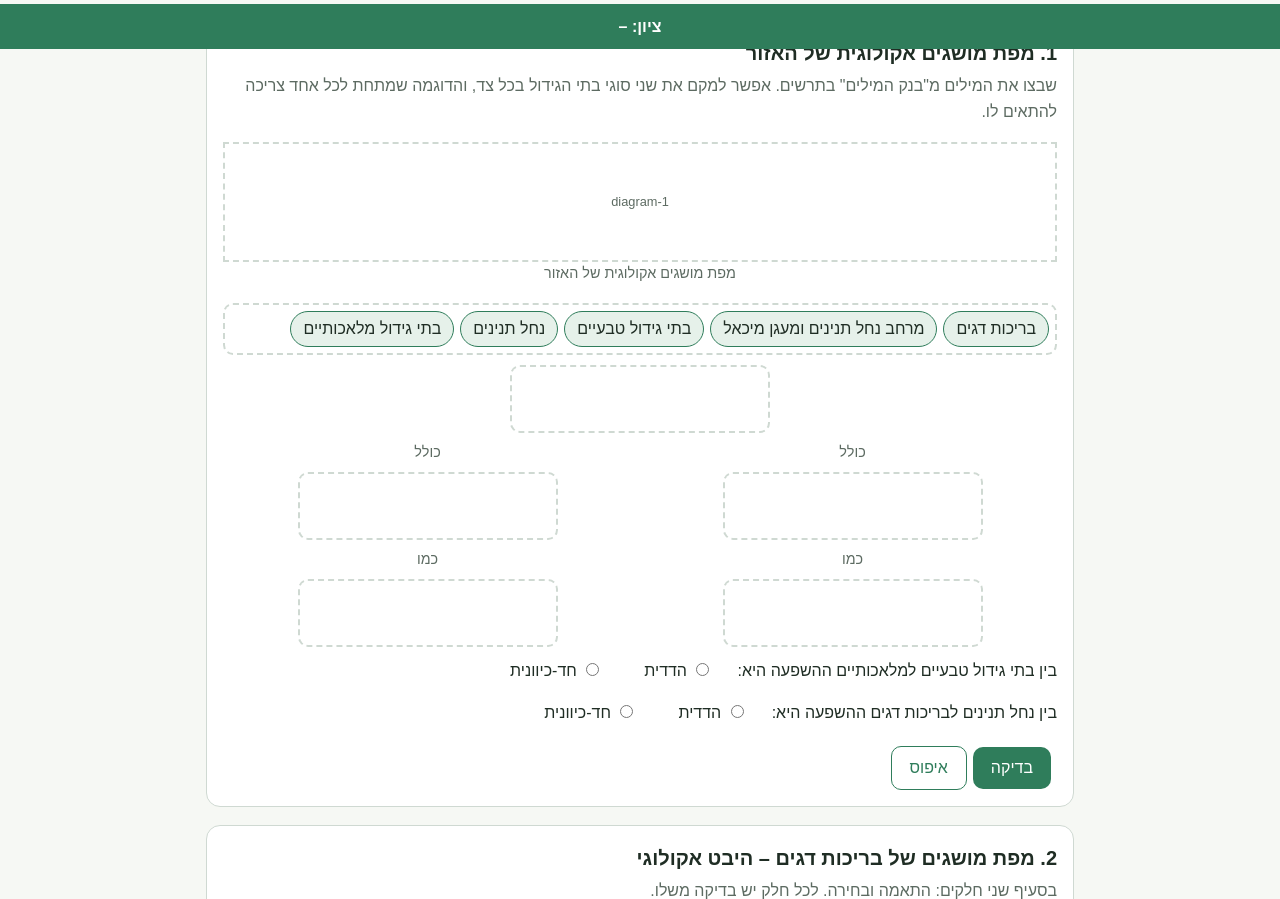
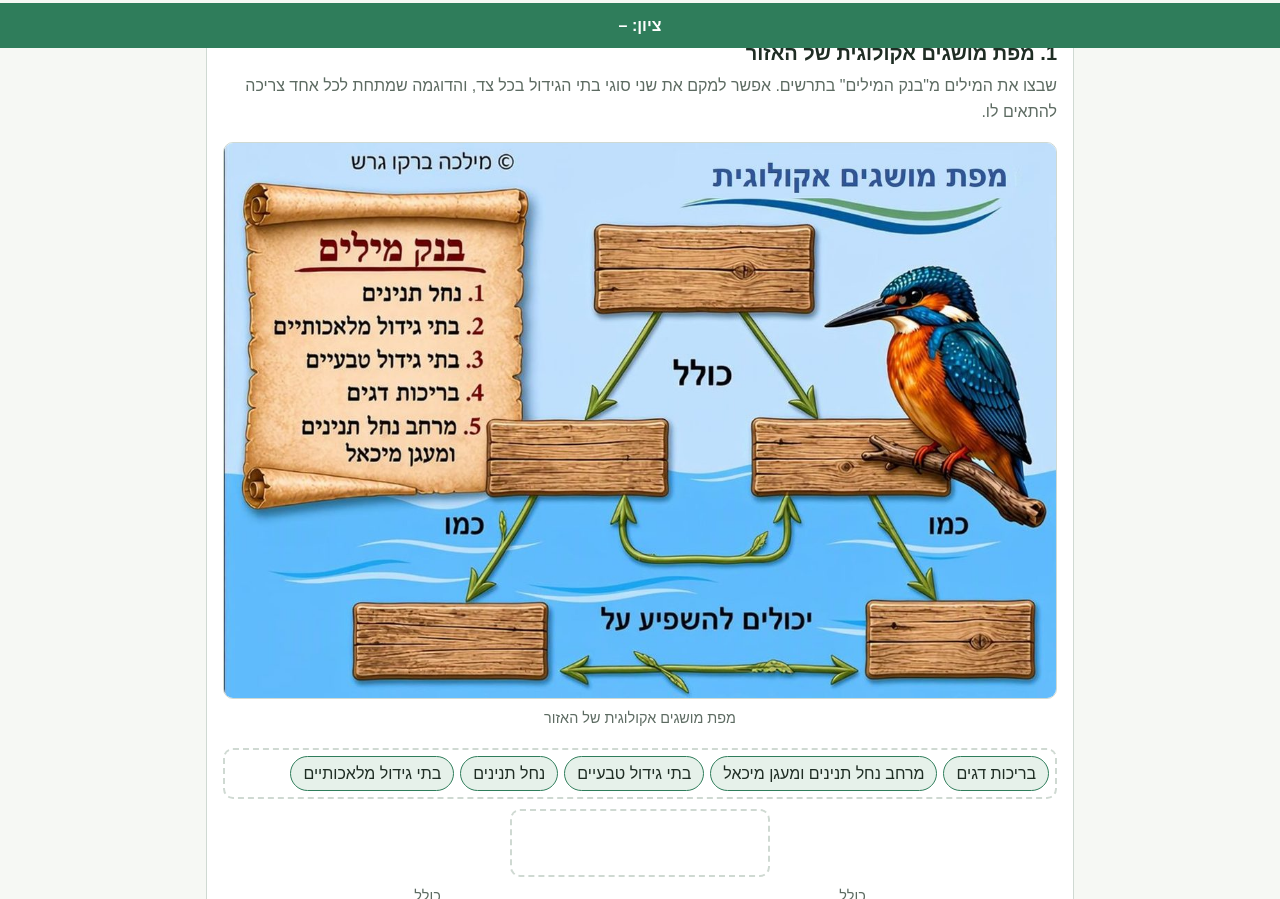
Before and after one commit to milkabcd-dot/brichot-dagim-ecology, a plain HTML site: page index.html in a window 1280 px wide. Shown: the part 751-1650 px from the top of the page. Drawn offline with Linux system fonts and the light colour scheme.

```diff
--- a/index.html
+++ b/index.html
@@ -181,7 +181,7 @@ const sel=(a,opts)=>`<select data-a="${a}"><option value="">בחרו…</option>
 const mc=(name,a,opts)=>opts.map(o=>`<label class="o"><input type="radio" name="${name}" value="${o}" data-a="${a}"> ${o}</label>`).join('');
 const S=[];
 /* 1 */
-S.push({pre:`<figure>${pic('diagram-1','מפת מושגים אקולוגית של האזור','jpg')}<figcaption>מפת מושגים אקולוגית של האזור</figcaption></figure>`,t:"מפת מושגים אקולוגית של האזור",i:"שבצו את המילים מ\"בנק המילים\" בתרשים. אפשר למקם את שני סוגי בתי הגידול בכל צד, והדוגמה שמתחת לכל אחד צריכה להתאים לו.",
+S.push({pre:`<figure>${pic('concept-map-1|diagram-1','מפת מושגים אקולוגית של האזור','jpg')}<figcaption>מפת מושגים אקולוגית של האזור</figcaption></figure>`,t:"מפת מושגים אקולוגית של האזור",i:"שבצו את המילים מ\"בנק המילים\" בתרשים. אפשר למקם את שני סוגי בתי הגידול בכל צד, והדוגמה שמתחת לכל אחד צריכה להתאים לו.",
  h:`<div class="pool">${chips(shuf([["top","מרחב נחל תנינים ומעגן מיכאל"],["nat","בתי גידול טבעיים"],["art","בתי גידול מלאכותיים"],["stream","נחל תנינים"],["pond","בריכות דגים"]]))}</div>
  <div class="tree"><div class="top">${zone('top')}</div><div class="lbl">כולל</div><div class="lbl">כולל</div>
  <div>${zone('m1')}</div><div>${zone('m2')}</div><div class="lbl">כמו</div><div class="lbl">כמו</div><div>${zone('l1')}</div><div>${zone('l2')}</div></div>
```
